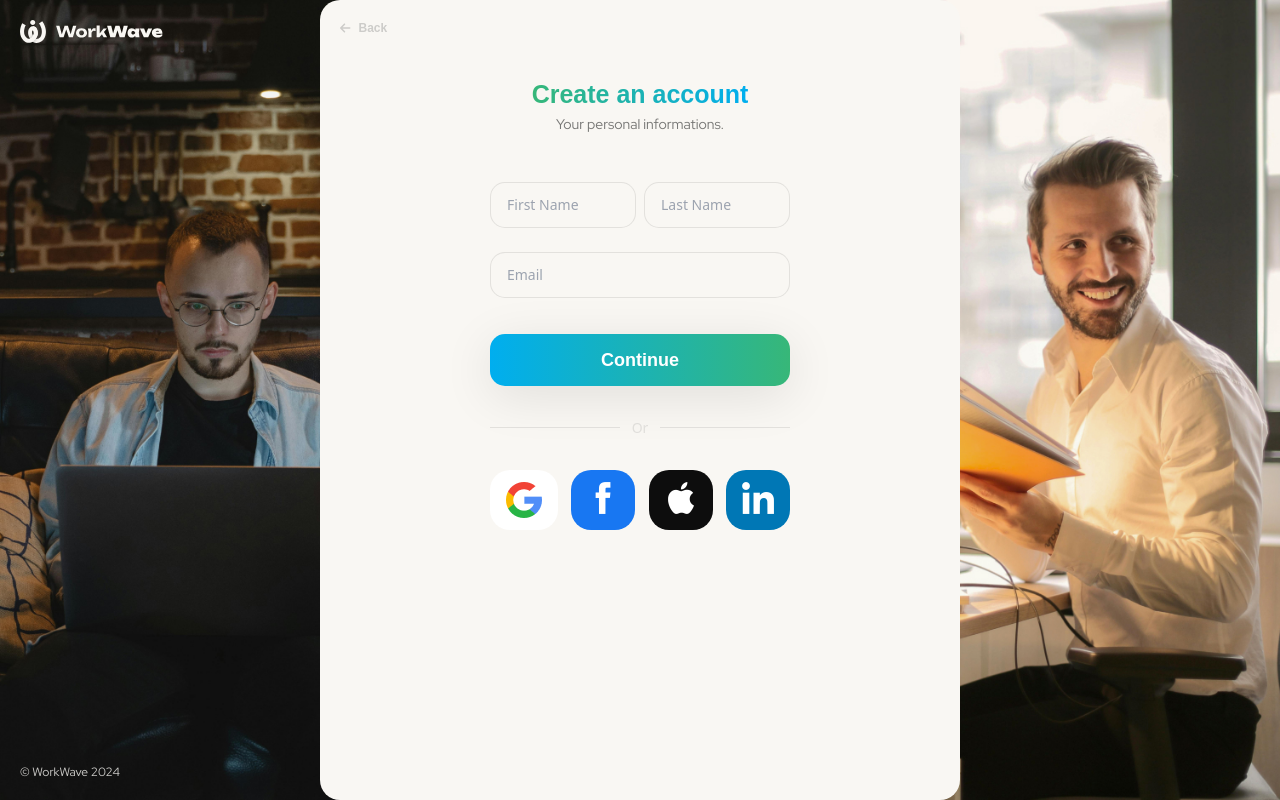
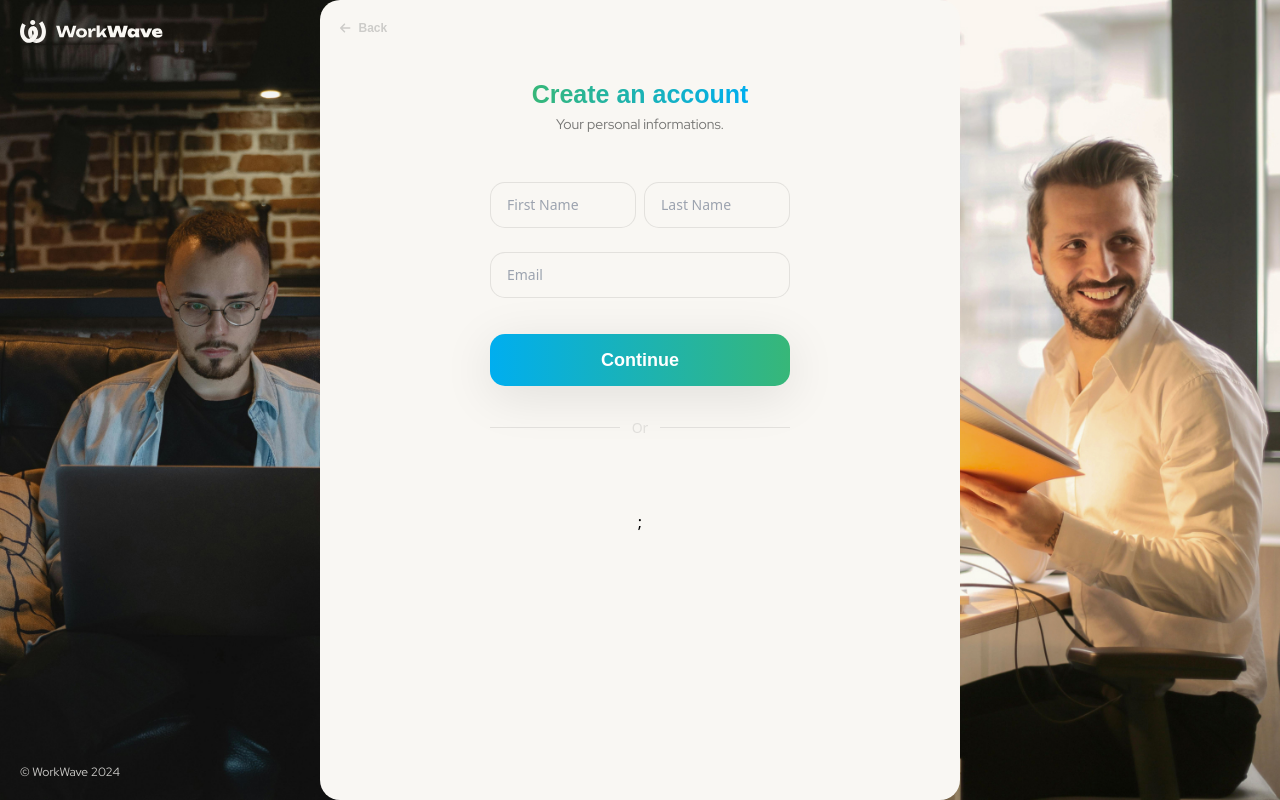
Before and after one commit to aymenachelache/workwave, a React (Vite) app: page /register in a window 1280 px wide. Built offline with nearby package versions, Linux system fonts and the light colour scheme; a web font is replaced by a local one.

Commit message:
Add the google auth for sign-in and sign-up

```diff
--- a/src/Components/Variables/VariablesColors.js
+++ b/src/Components/Variables/VariablesColors.js
@@ -11,3 +11,5 @@ export const VERIFICATION= "api/user/send-verification-email";
 export const LOGIN= "api/auth/sign-in";
 export const LOGOUT= "api/auth/logout";
 export const CERTIFICATE= "api/freelencer/certificate/upload";
+export const REGISTER_GOOGLE= "api/auth/sign-up/google";
+export const LOGIN_GOOGLE= "api/auth/sign-in/google";
--- a/src/Pages/Website/login/Login.jsx
+++ b/src/Pages/Website/login/Login.jsx
@@ -7,10 +7,13 @@ import BackButton from '../../../Components/backButton/BackButton';
 import axios from 'axios';
 import Cookie from 'cookie-universal';
 import {motion} from 'framer-motion';
+import { LOGIN, VERIFICATION,LOGIN_GOOGLE, baseURL } from '../../../Components/Variables/VariablesColors';
 
-import { ToastContainer, toast } from 'react-toastify';
+import { GoogleLogin } from '@react-oauth/google';
+import { jwtDecode } from "jwt-decode";
+import {  ToastContainer,toast } from 'react-toastify';
 import 'react-toastify/dist/ReactToastify.css';
-import { LOGIN, VERIFICATION, baseURL } from '../../../Components/Variables/VariablesColors';
+
 
 export default function Login() {
     const [form, setForm] = useState({
@@ -56,6 +59,53 @@ export default function Login() {
             console.log(err);
         }
     };
+
+
+
+    // Google
+
+    const [googleForm,setGoogleForm] = useState({})
+
+    const email = localStorage.getItem('email');
+
+    // To prevent problems
+    useEffect(()=>{
+        if(typeof email === 'string'){
+            setTimeout(() => {
+                navigate('/choice')
+            }, 300);
+        }
+    },[email])
+
+
+    const loginAccountWithGoogle = async (formData) => {
+        try {
+            const data = await axios.post(`${baseURL}/${LOGIN_GOOGLE}`,
+            {
+                googleId:formData.googleId
+            },{
+                withCredentials: true,
+            });
+
+            if (!data) {
+                toast.error('Error login to your account');
+            }
+
+            toast('You have been login successfully');
+            setTimeout(() => {
+                 //  Here remember to add the dashboard when it is ready
+                // navigate('/choice');
+                const addEmailToLocalStorage = localStorage.setItem('email',formData.email)
+            }, 2500);
+        } catch (err) {
+            toast.error(err?.response?.data?.message || 'Error happend')
+        }
+    };
+
+
+    // Google
+
+
     return (
         <>
             <div className="login w-full h-screen relative">
@@ -82,21 +132,29 @@ export default function Login() {
                             <span className='or text-sm'>Or</span>
                             <span className="line"></span>
                         </div>
-                        <div className="social-media flex justify-between gap-3">
-                            <div className="social google bg-[#fff] cursor-pointer">
-                                <img src={require('../../../assets/login/google.png')} alt="" />
-                                <span className='hidden'>Continue with Google</span>
-                            </div>
-                            <div className="social facebook bg-[#1877F2] cursor-pointer">
-                                <img src={require('../../../assets/login/facebook.png')} alt="" />
-                            </div>
-                            <div className="social apple bg-[#0D0D0D] cursor-pointer">
-                                <img src={require('../../../assets/login/apple.png')} alt="" />
-                            </div>
-                            <div className="social linkedin bg-[#0077B5] cursor-pointer">
-                                <img src={require('../../../assets/login/linkedin.png')} alt="" />
-                            </div>
-                        </div>
+
+
+                     {/*  google  */}
+                     <ToastContainer/>
+                    <GoogleLogin
+                        onSuccess={async (credentialResponse) => {
+                            const credentialResponseDecoded = jwtDecode(credentialResponse.credential);
+                            const updatedForm = {
+                                googleId: credentialResponse.clientId,
+                                email: credentialResponseDecoded.email
+                            };
+                            await setGoogleForm(updatedForm);
+                            loginAccountWithGoogle(updatedForm);
+                        }}
+                        onError={() => {
+                            console.log('Login Failed');
+                        }}
+                    />;
+
+
+
+                        {/*  google  */}
+
                     </div>
                     <div className="copyright">
                         <p className='text-sm text-[#CDCCC9]'>&copy; WorkWave 2024</p>
--- a/src/Pages/Website/register/work/createAccount/CreateAccount.jsx
+++ b/src/Pages/Website/register/work/createAccount/CreateAccount.jsx
@@ -1,19 +1,25 @@
-import React, { useState } from 'react';
+import  { useEffect,useState } from 'react';
 import './CreateAccount.scss';
 // import logo from '../../../assets/Logo.png';
-import { Link, useNavigate, useOutletContext } from 'react-router-dom';
-import { FontAwesomeIcon } from '@fortawesome/react-fontawesome';
-import { faArrowLeft } from '@fortawesome/free-solid-svg-icons';
-import BackButton from '../../../../../Components/backButton/BackButton';
+import {  useNavigate, useOutletContext } from 'react-router-dom';
+
 import InputComp from '../../../../../Components/input/InputComp';
 import TextGradient from '../../../../../Components/textGradient/TextGradient';
-import ButtonGradient from '../../../../../Components/buttonGradient/ButtonGradient';
 import { motion } from 'framer-motion';
+import axios from 'axios';
+// google
+import { GoogleLogin } from '@react-oauth/google';
+import { jwtDecode } from "jwt-decode";
+import { baseURL,REGISTER_GOOGLE } from '../../../../../Components/Variables/VariablesColors';
+import {  ToastContainer,toast } from 'react-toastify';
+import 'react-toastify/dist/ReactToastify.css';
 
 export default function CreateAccount() {
     const { formData, setFormData } = useOutletContext();
     const [errors, setErrors] = useState({});
     const navigate = useNavigate();
+
+    const [googleForm,setGoogleForm] = useState({})
 
 
     const validateFields = () => {
@@ -52,8 +58,47 @@ export default function CreateAccount() {
             navigate('phoneandpassword'); // Naviguer si le formulaire est valide
         }
     };
+
+
+
+    // Google
+
+    const email = localStorage.getItem('email');
+
+    // To prevent problems
+    useEffect(()=>{
+        if(typeof email === 'string'){
+            setTimeout(() => {
+                navigate('/choice')
+            }, 300);
+        }
+    },[email])
+
+
+    const createAccountWithGoogle = async (formData) => {
+        try {
+            const data = await axios.post(`${baseURL}/${REGISTER_GOOGLE}`, formData, {
+                withCredentials: true,
+            });
+            if (!data) {
+                toast.error('Error creating your account');
+            }
+            toast('Account created successfully');
+            setTimeout(() => {
+                navigate('/choice');
+                const addEmailToLocalStorage = localStorage.setItem('email',formData.email)
+            }, 2500);
+        } catch (err) {
+            toast.error(err?.response?.data?.message || 'Error happend')
+        }
+    };
+
+
+    // Google
+
     return (
         <>
+
             <motion.div
                 initial={{ opacity: 0 }}
                 animate={{ opacity: 1 }}
@@ -85,21 +130,31 @@ export default function CreateAccount() {
                         <span className='or text-sm'>Or</span>
                         <span className="line"></span>
                     </div>
-                    <div className="social-media flex justify-between gap-3">
-                        <div className="social google bg-[#fff] cursor-pointer">
-                            <img src={require('../../../../../assets/login/google.png')} alt="" />
-                            <span className='hidden'>Continue with Google</span>
-                        </div>
-                        <div className="social facebook bg-[#1877F2] cursor-pointer">
-                            <img src={require('../../../../../assets/login/facebook.png')} alt="" />
-                        </div>
-                        <div className="social apple bg-[#0D0D0D] cursor-pointer">
-                            <img src={require('../../../../../assets/login/apple.png')} alt="" />
-                        </div>
-                        <div className="social linkedin bg-[#0077B5] cursor-pointer">
-                            <img src={require('../../../../../assets/login/linkedin.png')} alt="" />
-                        </div>
-                    </div>
+
+                     {/*  google  */}
+                    <ToastContainer/>
+                    <GoogleLogin
+                        onSuccess={async (credentialResponse) => {
+                            const credentialResponseDecoded = jwtDecode(credentialResponse.credential);
+                            const updatedForm = {
+                                googleId: credentialResponse.clientId,
+                                email: credentialResponseDecoded.email,
+                                firstName: credentialResponseDecoded.family_name,
+                                lastName: credentialResponseDecoded.given_name,
+                                mobile: '555555555'
+                            };
+                            await setGoogleForm(updatedForm);
+                            createAccountWithGoogle(updatedForm);
+                        }}
+                        onError={() => {
+                            console.log('Login Failed');
+                        }}
+                    />;
+
+
+
+                        {/*  google  */}
+
                 </div>
             </motion.div >
         </>
--- a/src/main.jsx
+++ b/src/main.jsx
@@ -3,12 +3,14 @@ import ReactDOM from 'react-dom/client'
 import App from './App.jsx'
 import './index.css'
 import { BrowserRouter } from 'react-router-dom'
-
+import { GoogleOAuthProvider } from '@react-oauth/google';
 
 ReactDOM.createRoot(document.getElementById('root')).render(
     <React.StrictMode>
       <BrowserRouter>
-        <App />
+        <GoogleOAuthProvider clientId="813094906764-igso5iobgpab3tgahkknsmllpjuu2tag.apps.googleusercontent.com">
+          <App />
+        </GoogleOAuthProvider>
       </BrowserRouter>
-    </React.StrictMode>,
+    </React.StrictMode>
 )
```
Also changed, not shown: package.json (+11 -9 lines), 1 other file (tests, documents, lock files or other folders).
